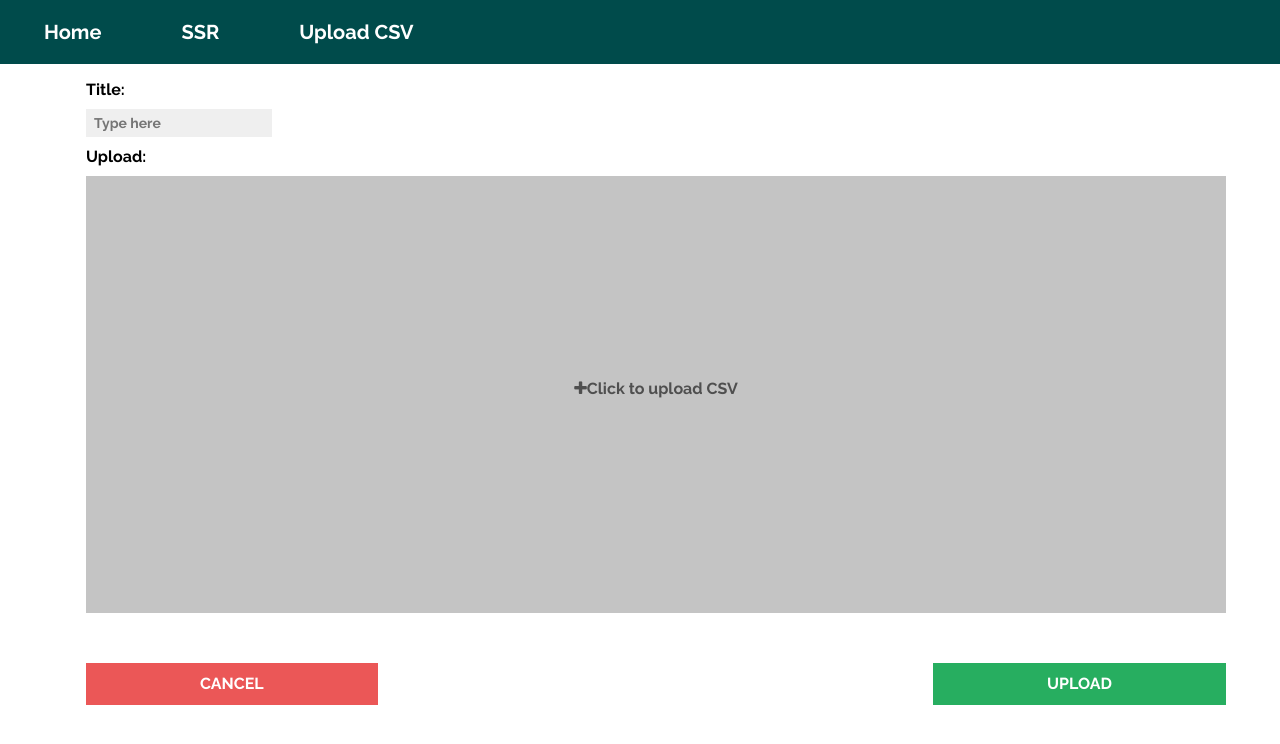
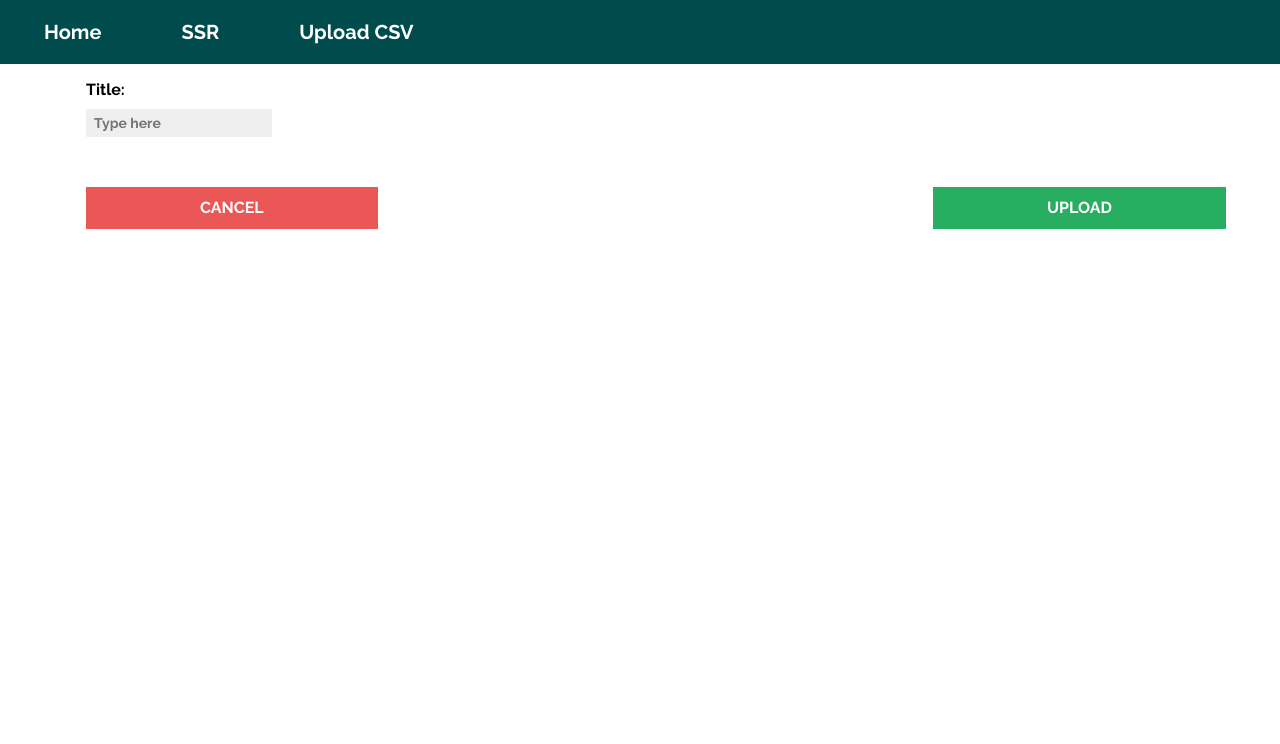
Before and after one commit to GTBitsOfGood/bgc-safety, a Next.js app: page /csv_upload in a window 1280 px wide. Shown: the top 744 px of the page. Built offline with nearby package versions, Linux system fonts and the light colour scheme; no server answers.

Commit message:
change CSV upload to class

```diff
--- a/client/components/file_uploader.jsx
+++ b/client/components/file_uploader.jsx
@@ -1,13 +1,22 @@
 import React from "react";
+import PropTypes from "prop-types";
 
-const FileUploader = () => (
+const FileUploader = props => {
+  const { onChange } = props;
+
+  return (
     <div className="upload-container">
       <label htmlFor="file-upload" className="file-upload">
         <i className="fa fa-plus" />
         Click to upload CSV
-      <input id="file-upload" type="file" accept="csv" />
+        <input id="file-upload" type="file" accept="csv" onChange={onChange} />
       </label>
     </div>
   );
+};
+
+FileUploader.propTypes = {
+  onChange: PropTypes.func.isRequired
+};
 
 export default FileUploader;
--- a/pages/csv_upload.jsx
+++ b/pages/csv_upload.jsx
@@ -1,9 +1,27 @@
 import React from "react";
 
-import { helloWorld } from "../client/actions/api";
+// import { helloWorld } from "../client/actions/api";
 import FileUploader from "../client/components/file_uploader";
 
-const CSVUpload = () => {
+class CSVUpload extends React.Component {
+  constructor(props) {
+    super(props);
+
+    this.state = {
+      uploadedFile: false
+    };
+
+    this.handleUpload = this.handleUpload.bind(this);
+  }
+
+  handleUpload() {
+    this.uploadedFile = true;
+    //
+  }
+
+  render() {
+    const { uploadedFile } = this.state;
+
     return (
       <>
         <div className="container">
@@ -12,10 +30,12 @@ const CSVUpload = () => {
               <bold className="label">Title:</bold>
               <input className="text-field" placeholder="Type here" />
             </div>
+            {uploadedFile && (
               <div>
                 <bold className="label">Upload:</bold>
-            <FileUploader />
+                <FileUploader onChange={this.handleUpload} />
               </div>
+            )}
           </div>
           <div className="button-container">
             <button type="button" className="btn btn-danger">
@@ -28,18 +48,7 @@ const CSVUpload = () => {
         </div>
       </>
     );
-};
-
-CSVUpload.getInitialProps = async () => {
-  return helloWorld()
-    .then(payload => {
-      return {
-        message: payload
-      };
-    })
-    .catch(error => ({
-      errorMessage: error.message
-    }));
-};
+  }
+}
 
 export default CSVUpload;
```
Lines whose indentation alone changed are shown as unchanged.
